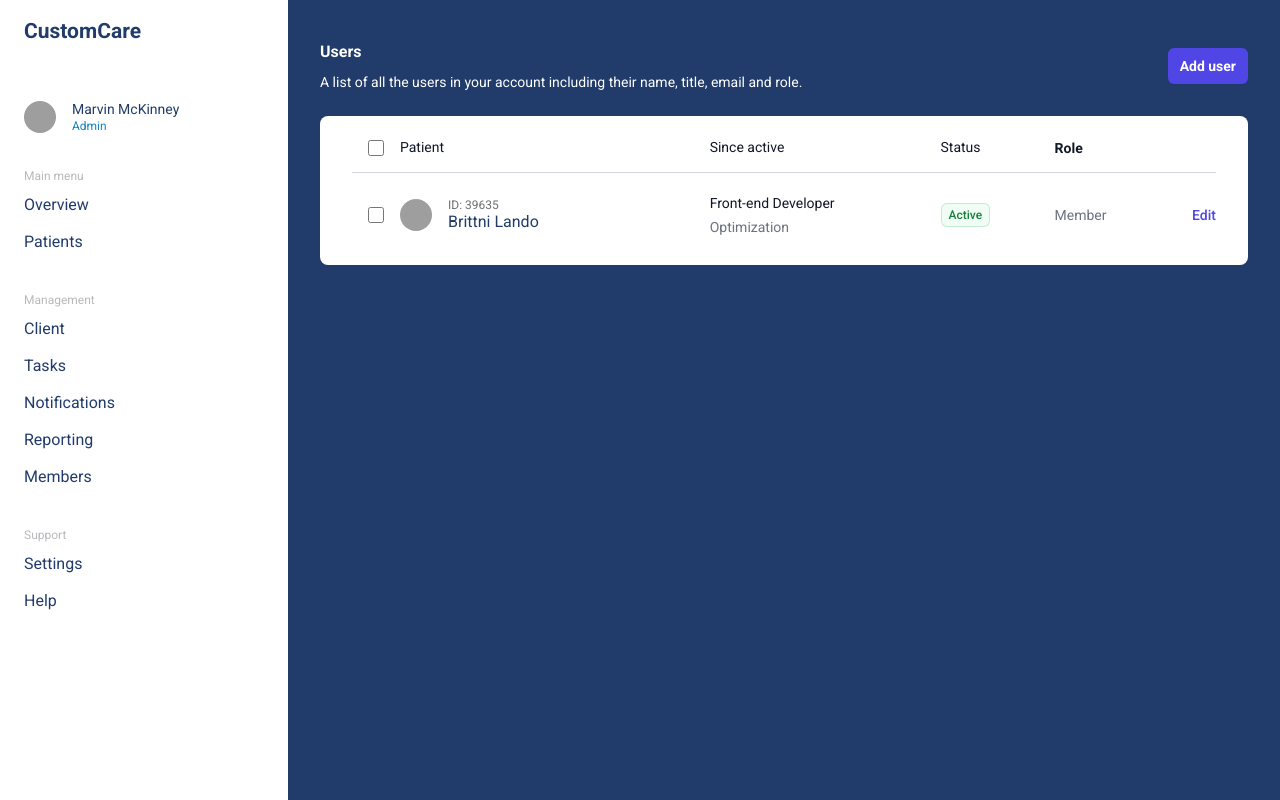
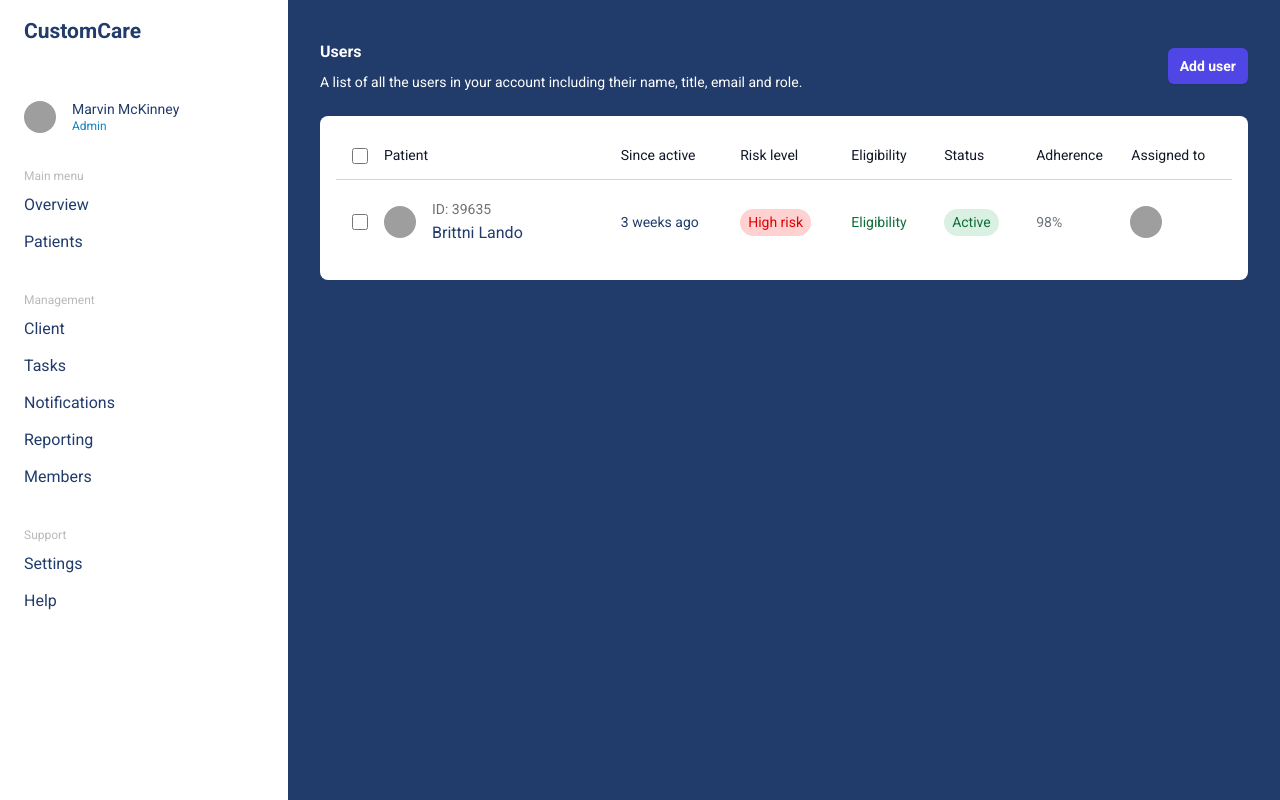
Before and after one commit to antoniosamuels/customcare-html, a website: page public/patients.html in a window 1280 px wide. Drawn offline with nearby package versions, Linux system fonts and the light colour scheme; grey boxes are pictures that could not be loaded.

Commit message:
update to patient rows and css

```diff
--- a/public/patients.html
+++ b/public/patients.html
@@ -332,39 +332,60 @@
                 <div class="px-4 sm:px-6 lg:px-8">
                     <div class="mt-8 flow-root">
                         <div class="-mx-4 -my-2 overflow-x-auto sm:-mx-6 lg:-mx-8">
-                            <div class="inline-block min-w-full py-2 align-middle sm:px-6 lg:px-8 bg-tungston-10 rounded-lg">
+                            <div class="inline-block min-w-full py-4 align-middle sm:px-6 lg:px-4 bg-tungston-10 rounded-lg">
                                 <table class="min-w-full divide-y divide-gray-300">
+                                    <!-- header section for columns -->
                                     <thead>
                                         <tr>
                                             <th scope="col" class="relative px-7 sm:w-12 sm:px-6">
-                                                <input type="checkbox" class="absolute left-4 top-1/2 -mt-2 h-4 w-4 rounded border-gray-300 text-indigo-600 focus:ring-indigo-600">
+                                                <input type="checkbox"
+                                                    class="absolute left-4 top-1/2 -mt-2 h-4 w-4 rounded border-gray-300 text-indigo-600 focus:ring-indigo-600">
                                             </th>
+                                            <!-- <col1> -->
                                             <th scope="col"
                                                 class="min-w-[12rem] py-3.5 pl-4 pr-3 text-left typeB14 text-gray-900 sm:pl-0">
                                                 Patient</th>
-                                            <th scope="col"
-                                                class="px-3 py-3.5 text-left typeB14 text-gray-900">Since active
+                                            <!-- <col2> -->
+                                            <th scope="col" class="px-3 py-3.5 text-left typeB14 text-gray-900">Since
+                                                active
                                             </th>
-                                            <th scope="col"
-                                                class="px-3 py-3.5 text-left typeB14 text-gray-900">Status
+                                            <!-- <col3> -->
+                                            <th scope="col" class="px-3 py-3.5 text-left typeB14 text-gray-900">Risk
+                                                level
                                             </th>
-                                            <th scope="col"
-                                                class="px-3 py-3.5 text-left text-sm font-semibold text-gray-900">Role
+                                            <!-- <col4> -->
+                                            <th scope="col" class="px-3 py-3.5 text-left typeB14 text-gray-900">
+                                                Eligibility
                                             </th>
-                                            <th scope="col" class="relative py-3.5 pl-3 pr-4 sm:pr-0">
+                                            <!-- <col5> -->
+                                            <th scope="col" class="px-3 py-3.5 text-left typeB14 text-gray-900">Status
+                                            </th>
+                                            <!-- <col6> -->
+                                            <th scope="col" class="px-3 py-3.5 text-left typeB14 text-gray-900">
+                                                Adherence
+                                            </th>
+                                            <!-- <col7> -->
+                                            <th scope="col" class="pr-3 py-3.5 text-left typeB14 text-gray-900">Assigned
+                                                to
+                                            </th>
+                                            <!-- Edit feature disabled -->
+                                            <!-- <th scope="col" class="relative py-3.5 pl-3 pr-4 sm:pr-0">
                                                 <span class="sr-only">Edit</span>
-                                            </th>
+                                            </th> -->
                                         </tr>
                                     </thead>
+
                                     <tbody class="divide-y divide-gray-200">
-                                        <tr>
+                                        <tr class="hover:bg-blue-75">
 
                                             <td class="relative px-7 sm:w-12 sm:px-6">
                                                 <!-- Selected row marker, only show when row is selected. -->
                                                 <!-- <div class="absolute inset-y-0 left-0 w-0.5 bg-indigo-600"></div> -->
 
-                                        <input type="checkbox" class="absolute left-4 top-1/2 -mt-2 h-4 w-4 rounded border-gray-300 text-indigo-600 focus:ring-indigo-600">
+                                                <input type="checkbox"
+                                                    class="absolute left-4 top-1/2 -mt-2 h-4 w-4 rounded border-gray-300 text-indigo-600 focus:ring-indigo-600">
                                             </td>
+                                            <!-- <col1> -->
                                             <td class="whitespace-nowrap py-5 pl-4 pr-3 text-sm sm:pl-0">
                                                 <div class="flex items-center">
                                                     <div class="flex-shrink-0">
@@ -373,25 +394,46 @@
                                                             alt="">
                                                     </div>
                                                     <div class="ml-4">
-                                                        <div class="typeB12 text-tungston-600">ID: 39635</div>
-                                                        <div class="typeB16 text-navy-800">Brittni Lando</div>
+                                                        <div class="typeB14 text-tungston-600">ID: 39635</div>
+                                                        <div class="mt-1 typeB16 text-navy-800">Brittni Lando</div>
                                                     </div>
                                                 </div>
                                             </td>
+                                            <!-- <col2> -->
                                             <td class="whitespace-nowrap px-3 py-5 text-sm text-gray-500">
-                                                <div class="text-gray-900">Front-end Developer</div>
-                                                <div class="mt-1 text-gray-500">Optimization</div>
+                                                <div class="text-navy-800">3 weeks ago</div>
                                             </td>
+                                            <!-- <col3> -->
                                             <td class="whitespace-nowrap px-3 py-5 text-sm text-gray-500">
                                                 <span
-                                                    class="inline-flex items-center rounded-md bg-green-50 px-2 py-1 text-xs font-medium text-green-700 ring-1 ring-inset ring-green-600/20">Active</span>
+                                                    class="inline-flex items-center rounded-full px-2 py-1 typeB14 bg-alert-100 text-alert-600">High
+                                                    risk</span>
                                             </td>
-                                            <td class="whitespace-nowrap px-3 py-5 text-sm text-gray-500">Member</td>
-                                            <td
+                                            <!-- <col4> -->
+                                            <td class="whitespace-nowrap px-3 py-5 text-sm text-gray-500">
+                                                <div class="text-success-900">Eligibility</div>
+                                            </td>
+                                            <!-- <col5> -->
+                                            <td class="whitespace-nowrap px-3 py-5 text-sm text-gray-500">
+                                                <span
+                                                    class="inline-flex items-center rounded-full px-2 py-1 typeB14 bg-success-100 text-success-900">Active</span>
+                                            </td>
+                                            <!-- <col6> -->
+                                            <td class="whitespace-nowrap px-3 py-5 text-sm text-gray-500">98%</td>
+                                            <td class="whitespace-nowrap py-5 pl-4 pr-3 text-sm sm:pl-0">
+                                                <div class="flex items-center">
+                                                    <div class="flex-shrink-0">
+                                                        <img class="h-8 w-8 rounded-full"
+                                                            src="https://images.unsplash.com/photo-1517841905240-472988babdf9?ixlib=rb-1.2.1&ixid=eyJhcHBfaWQiOjEyMDd9&auto=format&fit=facearea&facepad=2&w=256&h=256&q=80"
+                                                            alt="">
+                                                    </div>
+                                                </div>
+                                            </td>
+                                            <!-- <td
                                                 class="relative whitespace-nowrap py-5 pl-3 pr-4 text-right text-sm font-medium sm:pr-0">
                                                 <a href="#" class="text-indigo-600 hover:text-indigo-900">Edit<span
                                                         class="sr-only">, Lindsay Walton</span></a>
-                                            </td>
+                                            </td> -->
                                         </tr>
 
                                         <!-- More people... -->
```
Also changed, not shown: public/output.css. Lines whose indentation alone changed are shown as unchanged.
